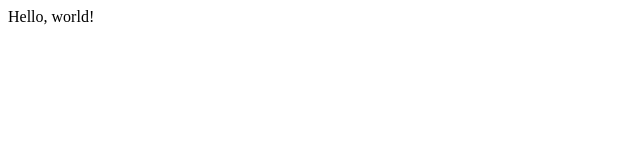
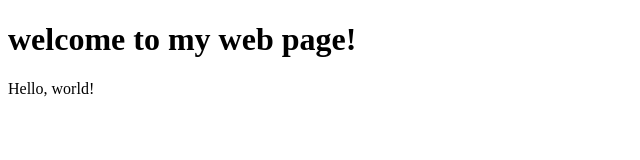
Before and after one commit to Hamzyk/hello, a plain HTML site: page week1/class.html/zaz.html in a window 1280 px wide. Shown: the whole page, without its empty margins (0-640 px from the left). Drawn offline with Linux system fonts and the light colour scheme.

Commit message:
Add a heading

```diff
--- a/week1/class.html/zaz.html
+++ b/week1/class.html/zaz.html
@@ -4,6 +4,9 @@
     <title>Hello!</title>
 </head>
 <body>
+    <h1>
+        welcome to my web page!
+    </h1>
     Hello, world!
 </body>
 </html>
```
